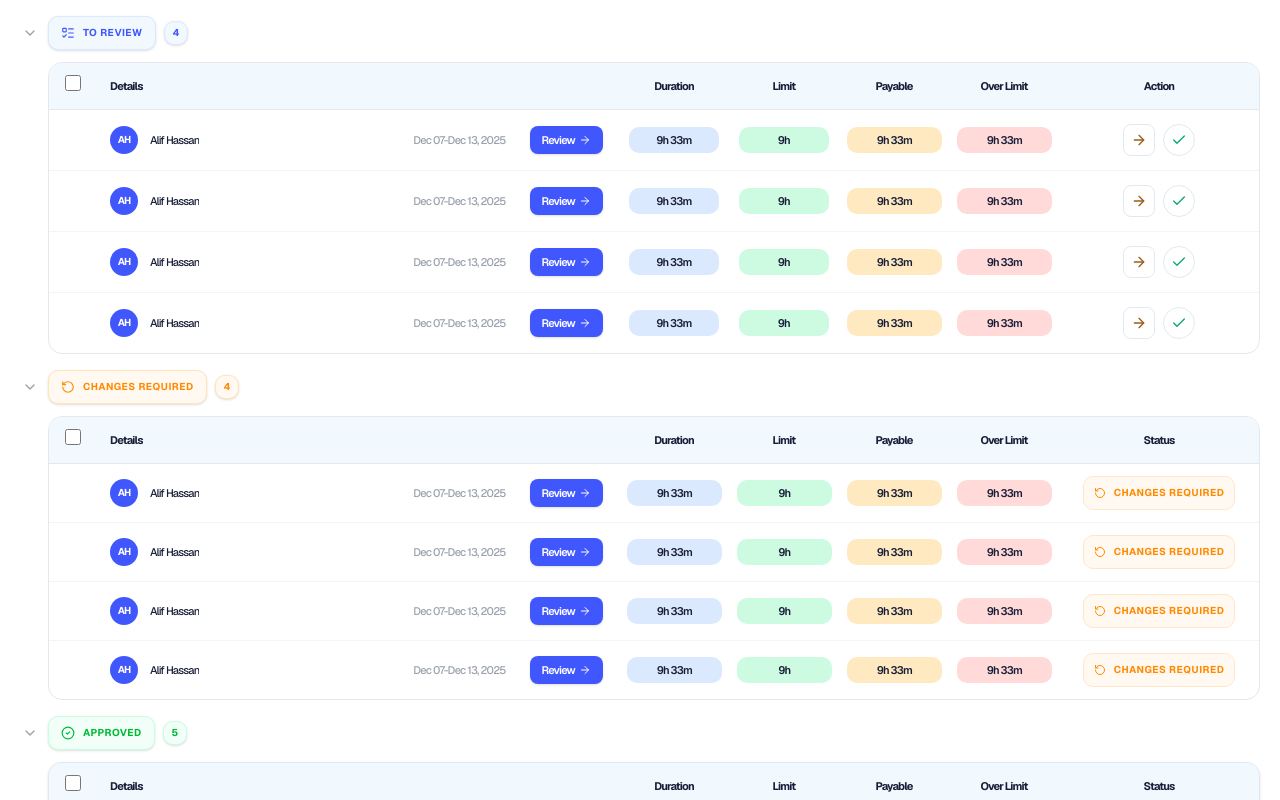
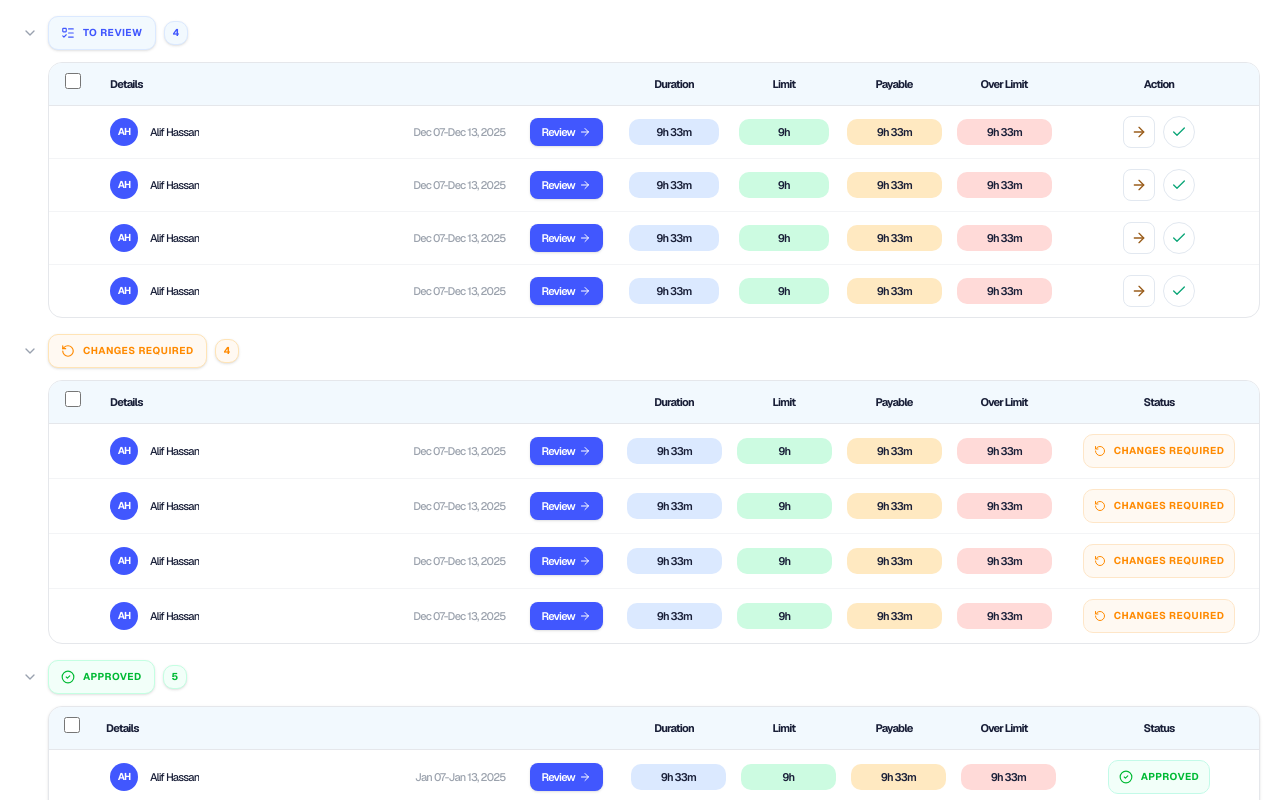
Before and after one commit to rahulxiao/kazenticModules, a Next.js app: page /review-request in a window 1280 px wide. Shown: the top 800 px of the page. Built offline with nearby package versions, Linux system fonts and the light colour scheme.

Commit message:
feat: Implement ReviewRequest UI components, including status-based tables for approved, changes required, and to review items, and a detail view.

```diff
--- a/components/ReviewRequest/ApprovedTable.tsx
+++ b/components/ReviewRequest/ApprovedTable.tsx
@@ -31,7 +31,7 @@ export default function ApprovedTable({ items }: ApprovedTableProps) {
             <table className="w-full text-left border-collapse table-fixed">
                 <thead>
                     <tr className="bg-[#f2f9fe] text-[#191f38] text-[11px] font-semibold border-b border-gray-200">
-                        <th className="px-4 py-3 w-[45px] text-center">
+                        <th className="px-3 py-2.5 w-[45px] text-center">
                             <input
                                 type="checkbox"
                                 className="size-4 rounded border-gray-300 bg-white accent-[#4157FE] cursor-pointer"
@@ -39,18 +39,18 @@ export default function ApprovedTable({ items }: ApprovedTableProps) {
                                 onChange={toggleAll}
                             />
                         </th>
-                        <th className="px-4 py-3">Details</th>
-                        <th className="px-4 py-3 w-[110px] text-center">Duration</th>
-                        <th className="px-4 py-3 w-[110px] text-center">Limit</th>
-                        <th className="px-4 py-3 w-[110px] text-center">Payable</th>
-                        <th className="px-4 py-3 w-[110px] text-center">Over Limit</th>
-                        <th className="px-4 py-3 w-[200px] text-center">Status</th>
+                        <th className="px-3 py-2.5">Details</th>
+                        <th className="px-3 py-2.5 w-[110px] text-center">Duration</th>
+                        <th className="px-3 py-2.5 w-[110px] text-center">Limit</th>
+                        <th className="px-3 py-2.5 w-[110px] text-center">Payable</th>
+                        <th className="px-3 py-2.5 w-[110px] text-center">Over Limit</th>
+                        <th className="px-3 py-2.5 w-[200px] text-center">Status</th>
                     </tr>
                 </thead>
                 <tbody className="">
                     {items.map((item) => (
                         <tr key={item.id} className="group border-b border-gray-100 last:border-0 hover:bg-gray-50/50 transition-colors">
-                            <td className="px-4 py-4 text-center align-middle">
+                            <td className="px-4 py-2.5 text-center align-middle">
                                 <input
                                     type="checkbox"
                                     className={`size-4 rounded border-gray-300 bg-white accent-[#4157FE] cursor-pointer transition-opacity ${selectedIds.includes(item.id) ? 'opacity-100' : 'opacity-0 group-hover:opacity-100'}`}
@@ -58,7 +58,7 @@ export default function ApprovedTable({ items }: ApprovedTableProps) {
                                     onChange={() => toggleOne(item.id)}
                                 />
                             </td>
-                            <td className="px-4 py-4 align-middle">
+                            <td className="px-4 py-2.5 align-middle">
                                 <div className="flex items-center w-full">
                                     <div className="flex items-center gap-3 flex-1 min-w-0">
                                         <div className="size-7 rounded-full bg-[#4157FE] text-white flex items-center justify-center text-[10px] font-bold shrink-0">
@@ -78,27 +78,27 @@ export default function ApprovedTable({ items }: ApprovedTableProps) {
                                     </div>
                                 </div>
                             </td>
-                            <td className="px-2 py-3 align-middle text-center">
+                            <td className="px-3 py-2.5 align-middle text-center">
                                 <div className="inline-flex items-center justify-center w-[95px] h-[26px] rounded-lg bg-[#DBE9FF] text-[#191f38] text-[11px] font-semibold">
                                     {item.duration}
                                 </div>
                             </td>
-                            <td className="px-2 py-3 align-middle text-center">
+                            <td className="px-3 py-2.5 align-middle text-center">
                                 <div className="inline-flex items-center justify-center w-[95px] h-[26px] rounded-lg bg-[#ccfbe1] text-[#191f38] text-[11px] font-semibold">
                                     {item.limit}
                                 </div>
                             </td>
-                            <td className="px-2 py-3 align-middle text-center">
+                            <td className="px-3 py-2.5 align-middle text-center">
                                 <div className="inline-flex items-center justify-center w-[95px] h-[26px] rounded-lg bg-[#ffe9c1] text-[#191f38] text-[11px] font-semibold">
                                     {item.payable}
                                 </div>
                             </td>
-                            <td className="px-2 py-3 align-middle text-center">
+                            <td className="px-3 py-2.5 align-middle text-center">
                                 <div className="inline-flex items-center justify-center w-[95px] h-[26px] rounded-lg bg-[#ffdad8] text-[#191f38] text-[11px] font-semibold">
                                     {item.overLimit}
                                 </div>
                             </td>
-                            <td className="px-4 py-3 align-middle text-center">
+                            <td className="px-3 py-2.5 align-middle text-center">
                                 <div className="inline-flex items-center px-2.5 py-1.5 rounded-lg border border-[#c3fae8] bg-[#F2FFF9] text-[#00BA34] text-[10px] font-bold gap-2 uppercase tracking-wider">
                                     <CircleCheck className="size-3.5" />
                                     Approved
--- a/components/ReviewRequest/ChangesRequiredTable.tsx
+++ b/components/ReviewRequest/ChangesRequiredTable.tsx
@@ -31,7 +31,7 @@ export default function ChangesRequiredTable({ items }: ChangesRequiredTableProp
             <table className="w-full text-left border-collapse table-fixed">
                 <thead>
                     <tr className="bg-[#f2f9fe] text-[#191f38] text-[11px] font-normal border-b border-gray-200">
-                        <th className="px-4 py-3 w-[45px] text-center">
+                        <th className="px-4 py-2.5 w-[45px] text-center">
                             <input
                                 type="checkbox"
                                 className="size-4 rounded border-gray-300 bg-white accent-[#4157FE] cursor-pointer"
@@ -39,18 +39,18 @@ export default function ChangesRequiredTable({ items }: ChangesRequiredTableProp
                                 onChange={toggleAll}
                             />
                         </th>
-                        <th className="px-4 py-3">Details</th>
-                        <th className="px-4 py-3 w-[110px] text-center">Duration</th>
-                        <th className="px-4 py-3 w-[110px] text-center">Limit</th>
-                        <th className="px-4 py-3 w-[110px] text-center">Payable</th>
-                        <th className="px-4 py-3 w-[110px] text-center">Over Limit</th>
-                        <th className="px-4 py-3 w-[200px] text-center">Status</th>
+                        <th className="px-4 py-2.5">Details</th>
+                        <th className="px-4 py-2.5 w-[110px] text-center">Duration</th>
+                        <th className="px-4 py-2.5 w-[110px] text-center">Limit</th>
+                        <th className="px-4 py-2.5 w-[110px] text-center">Payable</th>
+                        <th className="px-4 py-2.5 w-[110px] text-center">Over Limit</th>
+                        <th className="px-4 py-2.5 w-[200px] text-center">Status</th>
                     </tr>
                 </thead>
                 <tbody className="">
                     {items.map((item) => (
                         <tr key={item.id} className="group border-b border-gray-100 last:border-0 hover:bg-gray-50/50 transition-colors">
-                            <td className="px-4 py-3 text-center align-middle">
+                            <td className="px-4 py-2.5 text-center align-middle">
                                 <input
                                     type="checkbox"
                                     className={`size-4 rounded border-gray-300 bg-white accent-[#4157FE] cursor-pointer transition-opacity ${selectedIds.includes(item.id) ? 'opacity-100' : 'opacity-0 group-hover:opacity-100'}`}
@@ -58,7 +58,7 @@ export default function ChangesRequiredTable({ items }: ChangesRequiredTableProp
                                     onChange={() => toggleOne(item.id)}
                                 />
                             </td>
-                            <td className="px-4 py-3 align-middle">
+                            <td className="px-4 py-2.5 align-middle">
                                 <div className="flex items-center w-full">
                                     <div className="flex items-center gap-3 flex-1 min-w-0">
                                         <div className="size-7 rounded-full bg-[#4157FE] text-white flex items-center justify-center text-[10px] font-bold shrink-0">
@@ -78,27 +78,27 @@ export default function ChangesRequiredTable({ items }: ChangesRequiredTableProp
                                     </div>
                                 </div>
                             </td>
-                            <td className="px-2 py-3 align-middle text-center">
+                            <td className="px-2 py-2.5 align-middle text-center">
                                 <div className="inline-flex items-center justify-center w-[95px] h-[26px] rounded-lg bg-[#DBE9FF] text-[#191f38] text-[11px] font-semibold">
                                     {item.duration}
                                 </div>
                             </td>
-                            <td className="px-2 py-3 align-middle text-center">
+                            <td className="px-2 py-2.5 align-middle text-center">
                                 <div className="inline-flex items-center justify-center w-[95px] h-[26px] rounded-lg bg-[#ccfbe1] text-[#191f38] text-[11px] font-semibold">
                                     {item.limit}
                                 </div>
                             </td>
-                            <td className="px-2 py-3 align-middle text-center">
+                            <td className="px-2 py-2.5 align-middle text-center">
                                 <div className="inline-flex items-center justify-center w-[95px] h-[26px] rounded-lg bg-[#ffe9c1] text-[#191f38] text-[11px] font-semibold">
                                     {item.payable}
                                 </div>
                             </td>
-                            <td className="px-2 py-3 align-middle text-center">
+                            <td className="px-2 py-2.5 align-middle text-center">
                                 <div className="inline-flex items-center justify-center w-[95px] h-[26px] rounded-lg bg-[#ffdad8] text-[#191f38] text-[11px] font-semibold">
                                     {item.overLimit}
                                 </div>
                             </td>
-                            <td className="px-4 py-3 align-middle text-center">
+                            <td className="px-4 py-2.5 align-middle text-center">
                                 <div className="inline-flex items-center px-2.5 py-1.5 rounded-lg border border-[#fee6c8] bg-[#FFF9F2] text-[#FF8A00] text-[10px] font-bold gap-2 uppercase tracking-wider">
                                     <RotateCcw className="size-3" />
                                     Changes required
--- a/components/ReviewRequest/ToReviewTable.tsx
+++ b/components/ReviewRequest/ToReviewTable.tsx
@@ -35,7 +35,7 @@ export default function ToReviewTable({ items, onReview }: ToReviewTableProps) {
                 <table className="w-full text-left border-collapse table-fixed">
                     <thead>
                         <tr className="bg-[#f2f9fe] text-[#191f38] text-[11px] font-semibold border-b border-gray-200">
-                            <th className="px-4 py-3 w-[45px] text-center">
+                            <th className="px-4 py-2.5 w-[45px] text-center">
                                 <input
                                     type="checkbox"
                                     className="size-4 rounded border-gray-300 bg-white accent-[#4157FE] cursor-pointer"
@@ -43,18 +43,18 @@ export default function ToReviewTable({ items, onReview }: ToReviewTableProps) {
                                     onChange={toggleAll}
                                 />
                             </th>
-                            <th className="px-4 py-3">Details</th>
-                            <th className="px-4 py-3 w-[110px] text-center">Duration</th>
-                            <th className="px-4 py-3 w-[110px] text-center">Limit</th>
-                            <th className="px-4 py-3 w-[110px] text-center">Payable</th>
-                            <th className="px-4 py-3 w-[110px] text-center">Over Limit</th>
-                            <th className="px-4 py-3 w-[200px] text-center whitespace-nowrap">Action</th>
+                            <th className="px-4 py-2.5">Details</th>
+                            <th className="px-4 py-2.5 w-[110px] text-center">Duration</th>
+                            <th className="px-4 py-2.5 w-[110px] text-center">Limit</th>
+                            <th className="px-4 py-2.5 w-[110px] text-center">Payable</th>
+                            <th className="px-4 py-2.5 w-[110px] text-center">Over Limit</th>
+                            <th className="px-4 py-2.5 w-[200px] text-center whitespace-nowrap">Action</th>
                         </tr>
                     </thead>
                     <tbody className="">
                         {items.map((item) => (
                             <tr key={item.id} className="group border-b border-gray-100 last:border-0 hover:bg-gray-50/50 transition-colors">
-                                <td className="px-4 py-4 text-center align-middle">
+                                <td className="px-4 py-2.5 text-center align-middle">
                                     <input
                                         type="checkbox"
                                         className={`size-4 rounded border-gray-300 bg-white accent-[#4157FE] cursor-pointer transition-opacity ${selectedIds.includes(item.id) ? 'opacity-100' : 'opacity-0 group-hover:opacity-100'}`}
@@ -62,7 +62,7 @@ export default function ToReviewTable({ items, onReview }: ToReviewTableProps) {
                                         onChange={() => toggleOne(item.id)}
                                     />
                                 </td>
-                                <td className="px-4 py-4 align-middle">
+                                <td className="px-4 py-2.5 align-middle">
                                     <div className="flex items-center w-full">
                                         <div className="flex items-center gap-3 flex-1 min-w-0">
                                             <div className="size-7 rounded-full bg-[#4157FE] text-white flex items-center justify-center text-[10px] font-bold shrink-0">
@@ -85,27 +85,27 @@ export default function ToReviewTable({ items, onReview }: ToReviewTableProps) {
                                         </div>
                                     </div>
                                 </td>
-                                <td className="px-2 py-3 align-middle text-center">
+                                <td className="px-2 py-2.5 align-middle text-center">
                                     <div className="inline-flex items-center justify-center w-[90px] h-[26px] rounded-lg bg-[#DBE9FF] text-[#191f38] text-[11px] font-semibold">
                                         {item.duration}
                                     </div>
                                 </td>
-                                <td className="px-2 py-3 align-middle text-center">
+                                <td className="px-2 py-2.5 align-middle text-center">
                                     <div className="inline-flex items-center justify-center w-[90px] h-[26px] rounded-lg bg-[#ccfbe1] text-[#191f38] text-[11px] font-semibold">
                                         {item.limit}
                                     </div>
                                 </td>
-                                <td className="px-2 py-3 align-middle text-center">
+                                <td className="px-2 py-2.5 align-middle text-center">
                                     <div className="inline-flex items-center justify-center w-[95px] h-[26px] rounded-lg bg-[#ffe9c1] text-[#191f38] text-[11px] font-semibold">
                                         {item.payable}
                                     </div>
                                 </td>
-                                <td className="px-2 py-3 align-middle text-center">
+                                <td className="px-2 py-2.5 align-middle text-center">
                                     <div className="inline-flex items-center justify-center w-[95px] h-[26px] rounded-lg bg-[#ffdad8] text-[#191f38] text-[11px] font-semibold">
                                         {item.overLimit}
                                     </div>
                                 </td>
-                                <td className="px-4 py-3 align-middle text-center">
+                                <td className="px-4 py-2.5 align-middle text-center">
                                     <div className="flex items-center justify-center gap-2">
                                         <Button
                                             variant="outline"
```
Also changed, not shown: components/ReviewRequest/ReviewDetailView.tsx (+17 -17 lines).
